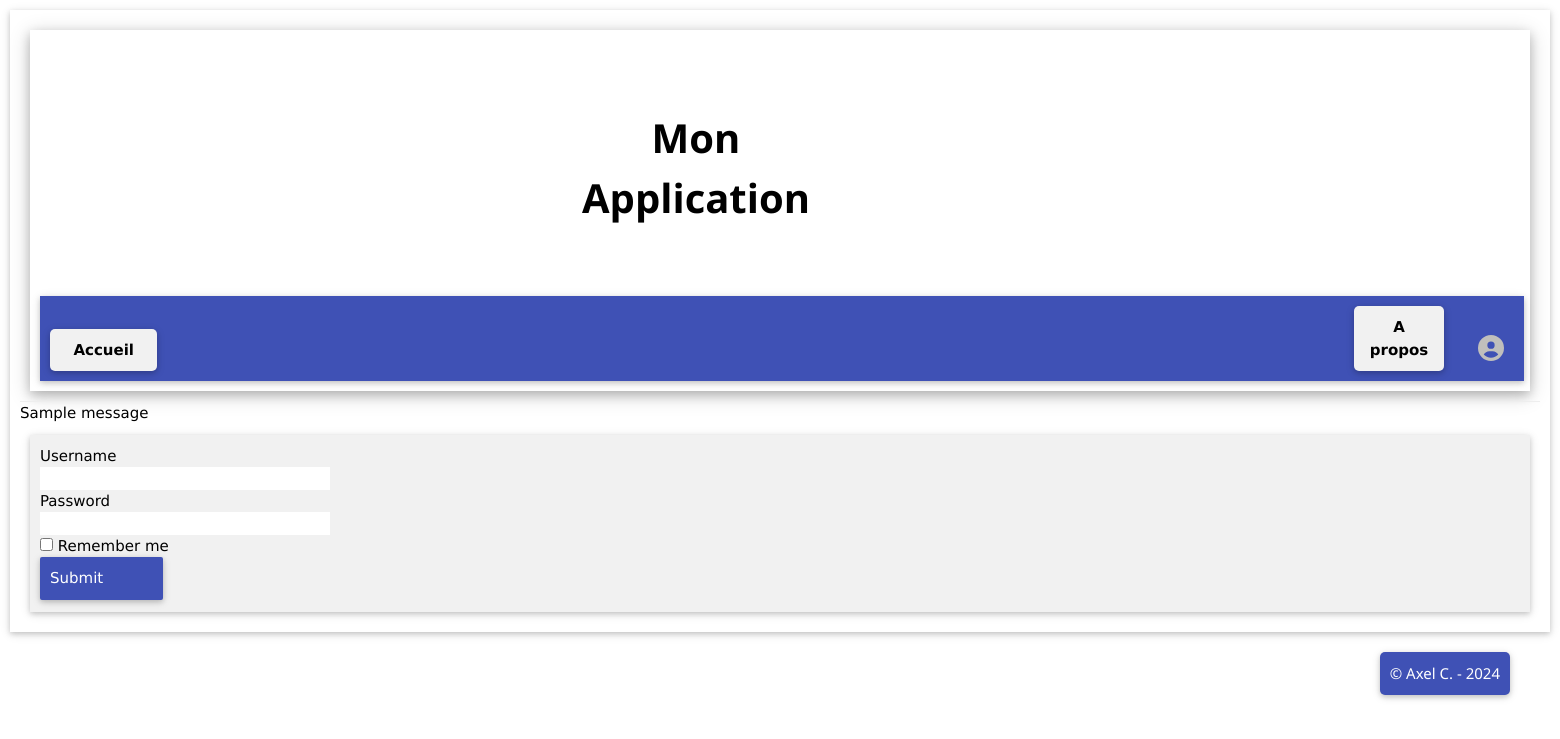
After one commit to coud0011/IUTS4FlaskPython, a Flask app: template app/templates/login.html in a window 1560 px wide. The commit adds this page. Shown: the top 739 px of the page. Run offline with Flask 3, Linux system fonts and the light colour scheme; the template is opened without the code that fills it: most values are stand-ins (such as "Sample title", 1, 10 or a date in 2020); one stand-in notice (Sample message) is shown; form fields are guessed from the names that the template uses; lists and menus that the app fills with data are empty.

Commit message:
Ajout du formulaire de connexion

```diff
--- a/app/static/css/main.css
+++ b/app/static/css/main.css
@@ -555,3 +555,15 @@ video {
 .table {
   display: table;
 }
+
+.content-center {
+  align-content: center;
+}
+
+.border {
+  border-width: 1px;
+}
+
+.align-middle {
+  vertical-align: middle;
+}
--- a/app/templates/base.html
+++ b/app/templates/base.html
@@ -10,26 +10,54 @@ title : titre de la page (str)
     <title>{{ title }} - Mon Application</title>
     <meta name="viewport" content="width=device-width, initial-scale=1">
     <link rel="stylesheet" href="https://www.w3schools.com/w3css/4/w3.css">
-    <link href="{{ url_for('static', filename='css/main.css' }}", rel="stylesheet">
+    <link href="{{ url_for('static', filename='css/main.css') }}", rel="stylesheet">
 </head>
 <body>
-    <div class="w3-card" style="margin:10px">
-        <header class="w3-card-4">
+    <div class="w3-card" style="margin:10px; padding: 10px">
+        <header class="w3-card-4" style="margin:10px; padding: 10px">
             <table class="w3-table">
                 <tr class="w3-col">
                     <th><img src="{{ url_for('static', filename='img/logo.png') }}" alt="Logo" /></th>
-                    <th class="w3-display-topmiddle w3-center"><h1>Mon Application</h1></th>
+                    <th>
+                        <h1 style="padding: 60px 510px; text-align: center; font-size: 40px">Mon Application</h1>
+                    </th>
                 </tr>
                 <tr class="w3-card w3-indigo">
-                    <th class="w3-light-grey w3-col s1 w3-center"><a href="/index">Accueil</a></th>
-                    <th class="w3-rest"><a href="#"></a></th>
-                    <th class="w3-col w3-light-grey s6 w3-center"><a href="/apropos">A propos</a></th>
+                    <th class="w3-card w3-light-grey w3-col s1 w3-center" style="margin:10px; border-radius: 5px; padding: 10px">
+                        <a href="/index">Accueil</a>
+                    </th>
+                    <th class="w3-rest">
+                        <a href="#"></a>
+                    </th>
+                    <th class="w3-card w3-col w3-light-grey s11 w3-center" style="margin:10px; border-radius: 5px; padding: 10px">
+                        <a href="/apropos">A propos</a>
+                    </th>
+                    <th class="w3-rest">
+                        <a href="#"></a>
+                    </th>
+                    <th class="w3-col s9 w3-center" style="margin:10px; border-radius: 5px; padding: 10px">
+                        <a href="/login">
+                            <svg xmlns="http://www.w3.org/2000/svg" height="26" width="26" viewBox="0 0 512 512">
+                                <path fill="#c0bfbc" d="M399 384.2C376.9 345.8 335.4 320 288 320H224c-47.4 0-88.9 25.8-111 64.2c35.2 39.2 86.2 63.8 143 63.8s107.8-24.7 143-63.8zM0 256a256 256 0 1 1 512 0A256 256 0 1 1 0 256zm256 16a72 72 0 1 0 0-144 72 72 0 1 0 0 144z"/>
+                            </svg>
+                        </a>
+                    </th>
                 </tr>
             </table>
         </header>
         <hr>
+        <!-- Affichage des messages enregistrés par la fonction flash(...) -->
+        {% with messages = get_flashed_messages() %}
+            {% if messages %}
+                <ul>
+                    {% for message in messages %}
+                    <li>{{ message }}</li>
+                    {% endfor %}
+                </ul>
+            {% endif %}
+        {% endwith %}
         <!-- Les pages s'afficheront ici -->
-        <div class="w3-light-gray w3-card" style="padding:10px">
+        <div class="w3-light-gray w3-card" style="padding:10px; margin: 10px">
             {% block contenu %}
             {% endblock %}
         </div>
--- /dev/null
+++ b/app/templates/login.html
@@ -0,0 +1,23 @@
+<!-- app/templates/login.html -->
+{% extends "base.html" %}
+{% block contenu %}
+    <form action="" method="post" novalidate style="padding-bottom: 45px">
+        {{ form.hidden_tag() }}
+        <p>
+            {{ form.username.label }}<br>
+            {{ form.username(size=32) }}
+            {% for error in form.username.errors %}
+                <span style="color: red;">[Le nom de l'utilisateur est requis.]</span>
+            {% endfor %}
+        </p>
+        <p>
+            {{ form.password.label }} <br>
+            {{ form.password(size=32) }}
+            {% for error in form.password.errors %}
+                <span style="color: red;">[Un mot de passe est requis]</span>
+            {% endfor %}
+        </p>
+        <p> {{ form.remember_me() }} {{ form.remember_me.label }} </p>
+        <p class="w3-card w3-indigo s1 w3-col" style="border-radius: 2px; padding: 10px"> {{ form.submit() }} </p>
+    </form>
+{% endblock %}
```
Also changed, not shown: app/forms.py (added, +12 -0 lines), app/routes.py (+12 -1 lines).
